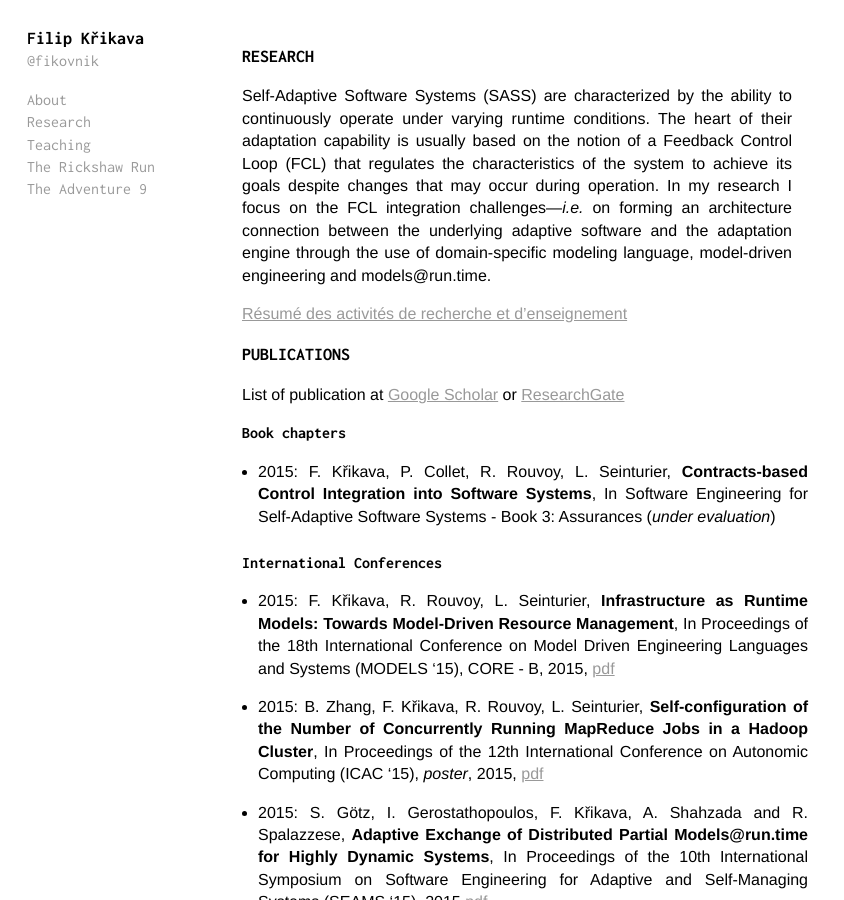
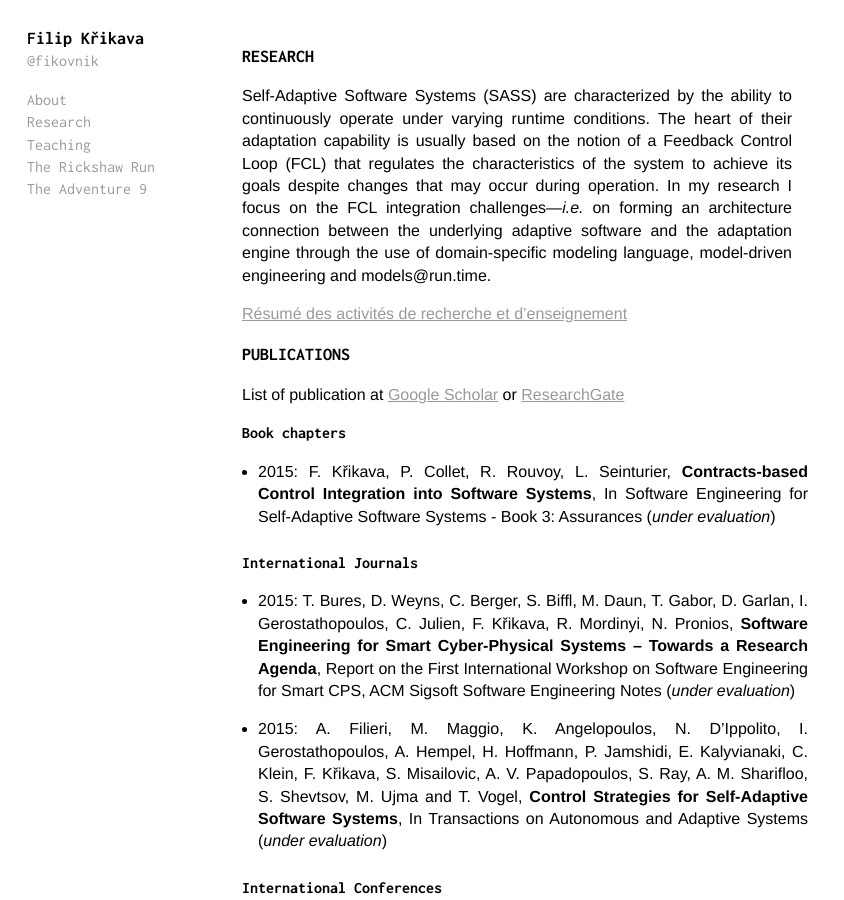
Before and after one commit to fikovnik/fikovnik.github.com, a Jekyll site: the page built from _posts/exhibit/0001-01-02-research.md, in a window 1280 px wide and 900 px high. Shown: the whole window, without its empty margins (0-844 px from the left). Built offline with Jekyll 4.4.1, drawn with Linux system fonts in a browser that asks for light colours; some of the changed text lies outside the part shown.

Commit message:
Added TTC, TAAS, SE4SCPS

```diff
--- a/_posts/exhibit/0001-01-02-research.md
+++ b/_posts/exhibit/0001-01-02-research.md
@@ -19,6 +19,12 @@ List of publication at [Google Scholar](http://scholar.google.co.kr/citations?hl
 ### Book chapters
 
 - 2015: F. Křikava, P. Collet, R. Rouvoy, L. Seinturier, __Contracts-based Control Integration into Software Systems__, In Software Engineering for Self-Adaptive Software Systems - Book 3: Assurances (_under evaluation_)
+
+### International Journals
+
+- 2015: T. Bures, D. Weyns, C. Berger, S. Biffl, M. Daun, T. Gabor, D. Garlan, I. Gerostathopoulos, C. Julien, F. Křikava, R. Mordinyi, N. Pronios, __Software Engineering for Smart Cyber-Physical Systems – Towards a Research Agenda__, Report on the First International Workshop on Software Engineering for Smart CPS, ACM Sigsoft Software Engineering Notes (_under evaluation_)
+
+- 2015: A. Filieri, M. Maggio, K. Angelopoulos, N. D'Ippolito, I. Gerostathopoulos, A. Hempel, H. Hoffmann, P. Jamshidi, E. Kalyvianaki, C. Klein, F. Křikava, S. Misailovic, A. V. Papadopoulos, S. Ray, A. M. Sharifloo, S. Shevtsov, M. Ujma and T. Vogel, __Control Strategies for Self-Adaptive Software Systems__, In Transactions on Autonomous and Adaptive Systems (_under evaluation_)
 
 ### International Conferences
 
@@ -43,6 +49,8 @@ List of publication at [Google Scholar](http://scholar.google.co.kr/citations?hl
 - 2011: F. Křikava, P. Collet, M. Blay-Fornarino, __Uniform and Model-Driven Engineering of Feedback Control Systems__, In Proceedings of the 8th IEEE/ACM International Conference on Autonomic Computing (ICAC ’11), CORE - B, _short paper_, 2011, [pdf](https://hal.inria.fr/hal-01117776)
 
 ### International Workshops
+
+- 2015: F. Křikava, __Solving the TTC’15 Train Benchmark Case Study with SIGMA__, Proceedings of the 8th Transformation Tool Contest (TTC'15) part of the Software Technologies: Applications and Foundations (STAF 2015) federation of conferences, 2015 [pdf](https://hal.inria.fr/hal-01217005)
 
 - 2014: F. Křikava, P. Collet, __Solving the TTC'14 FIXML Case Study with SIGMA__, Proceedings of the 7th Transformation Tool Contest (TTC'14) part of the Software Technologies: Applications and Foundations (STAF 2014) federation of conferences, 2014 [pdf](https://hal.inria.fr/hal-01015149)
 
@@ -81,6 +89,7 @@ List of publication at [Google Scholar](http://scholar.google.co.kr/citations?hl
   - [SCRAMBL'15](http://volga.usc.edu/scrambl/)
   - [MIDDLEWARE'15](http://2015.middleware-conference.org/)
   - [TTC'15](http://www.transformation-tool-contest.eu/)
+  - Software Engineering for Self-Adaptive Software Systems - Book 3: Assurances
 
 * 2014: Reviews for
   - [SEAMS'14](http://seams2014.uni-paderborn.de/)
```
